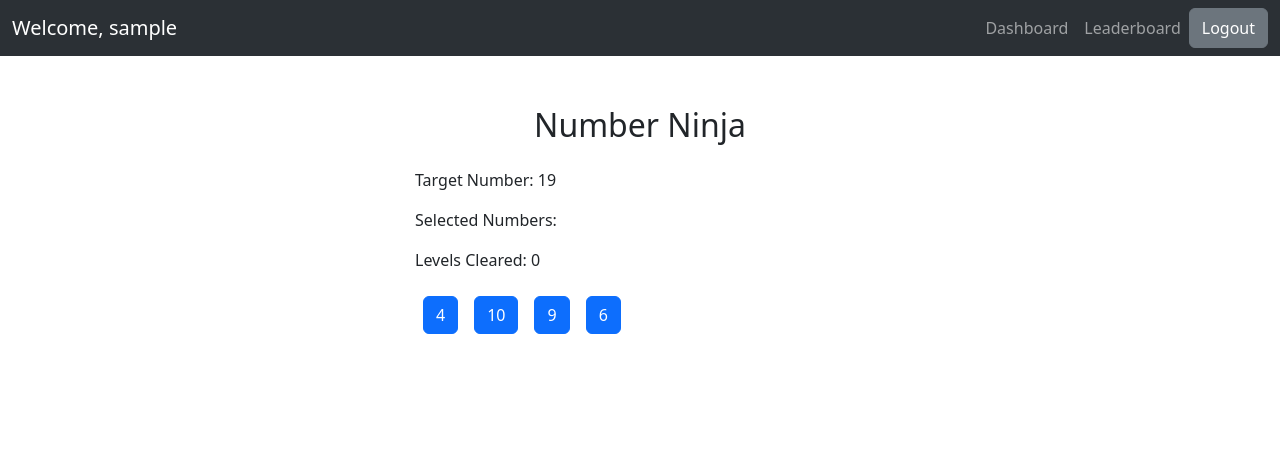
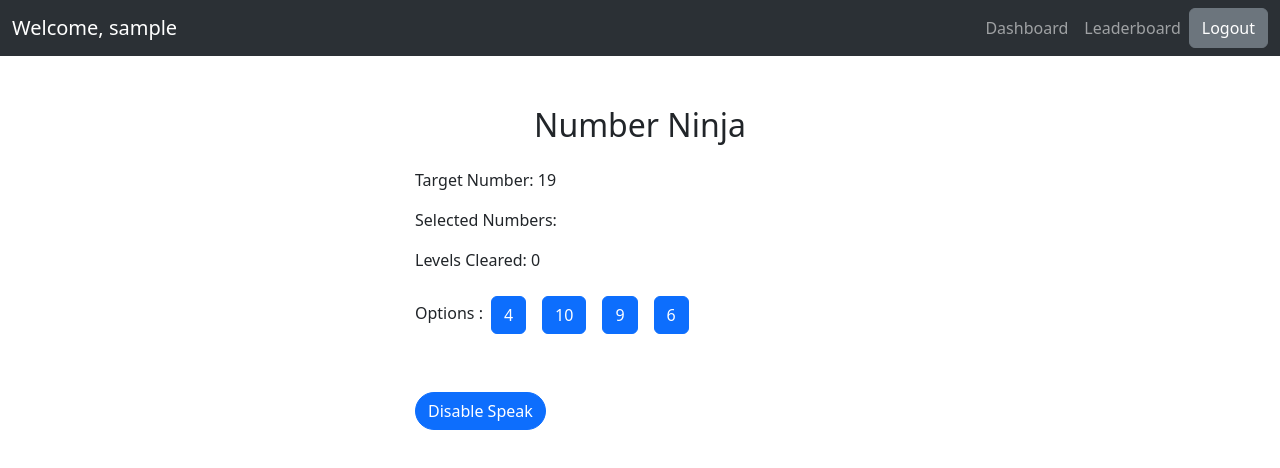
Before and after one commit to aryan57/intro2et-react, a React (Create React App) app: page / in a window 1280 px wide. Shown: the top 468 px of the page. Built offline with nearby package versions, Linux system fonts and the light colour scheme; sample sign-in values are in the browser's storage.

Commit message:
add hosting

```diff
--- a/src/Pages/MathGame.js
+++ b/src/Pages/MathGame.js
@@ -1,12 +1,13 @@
 import React, { useState, useEffect } from 'react';
 
 import { Header } from '../Utilities/Header'
-import { Container, Table, Form, Button, Alert, FormControl, InputGroup } from 'react-bootstrap'
+import { ToggleButtonGroup, ButtonToolbar, ToggleButton, Container, Table, Form, Button, Alert, FormControl, InputGroup } from 'react-bootstrap'
 import { useAuth } from "../contexts/AuthContext"
 
 
 const MathGame = () => {
 
+  const [enableSpeak, setEnableSpeak] = useState(true);
   const [loading, setLoading] = useState(false)
   const [error, setError] = useState("")
   const [success, setSuccess] = useState("")
@@ -20,13 +21,15 @@ const MathGame = () => {
   const { submitScore } = useAuth()
 
   const speak = (text) => {
+    if (enableSpeak) {
       const utterance = new SpeechSynthesisUtterance(text);
       speechSynthesis.speak(utterance);
+    }
   };
 
 
   const generateRandomNumber = () => {
-    return Math.floor(Math.random() * 10) + 1; // Adjust the range as needed
+    return Math.floor(Math.random() * 10) + 1 + levelsCleared * 5; // Adjust the range as needed
   };
 
   function shuffleArray(array) {
@@ -46,7 +49,7 @@ const MathGame = () => {
     setTargetNumber(sum);
     const originalArray = [firstNumber, secondNumber, generateRandomNumber(), generateRandomNumber()]
     setOptions(shuffleArray([...originalArray]));
-    if(sum)
+    if (sum)
       speak('Target sum is ' + sum.toString())
   };
 
@@ -69,7 +72,7 @@ const MathGame = () => {
         handleMistake();
       }
     }
-    else if(selectedNumbers.length===1){
+    else if (selectedNumbers.length === 1) {
       setSuccess("");
       setInfo("");
     }
@@ -115,12 +118,15 @@ const MathGame = () => {
 
           <div>
             {/* <h1>Math Game</h1> */}
+
+
             <div>
               <p>Target Number: {targetNumber}</p>
               <p>Selected Numbers: {selectedNumbers.join(', ')}</p>
               <p>Levels Cleared: {levelsCleared}</p>
             </div>
             <div>
+            Options :
               {options.map((number, index) => (
                 <Button key={index} variant="primary"
                   className="m-2" onClick={() => {
@@ -133,7 +139,21 @@ const MathGame = () => {
             </div>
           </div>
 
-
+          <div style={{ marginTop: 50 }}>
+              <ToggleButtonGroup type="checkbox" className="mb-2">
+                <ToggleButton
+                  id="toggle-speak"
+                  type="checkbox"
+                  variant={enableSpeak ? 'primary' : 'disabled'}
+                  value={0}
+                  checked={enableSpeak}
+                  onChange={() => setEnableSpeak(!enableSpeak)}
+                  className={`rounded-pill`}
+                >
+                  {enableSpeak ? 'Disable' : 'Enable'} Speak
+                </ToggleButton>
+              </ToggleButtonGroup>
+            </div>
         </div>
       </Container >
     </>
--- a/src/css/style.css
+++ b/src/css/style.css
@@ -8,3 +8,23 @@
 	background-color: #f2f2f2; /* Light gray background on hover */
 	cursor: pointer;
   }
+  .animated-circle {
+	width: 10px;
+	height: 10px;
+	background-color: red; /* Change the color as needed */
+	border-radius: 50%;
+	position: absolute;
+	animation: moveCircle 2s linear infinite; /* Adjust the animation duration and timing function as needed */
+  }
+
+  @keyframes moveCircle {
+	0% {
+	  transform: translateX(0);
+	}
+	50% {
+	  transform: translateX(20px); /* Adjust the distance the circle moves */
+	}
+	100% {
+	  transform: translateX(0);
+	}
+  }
```
Also changed, not shown: firebase.json (added), 1 other file (tests, documents, lock files or other folders). Lines whose indentation alone changed are shown as unchanged.
